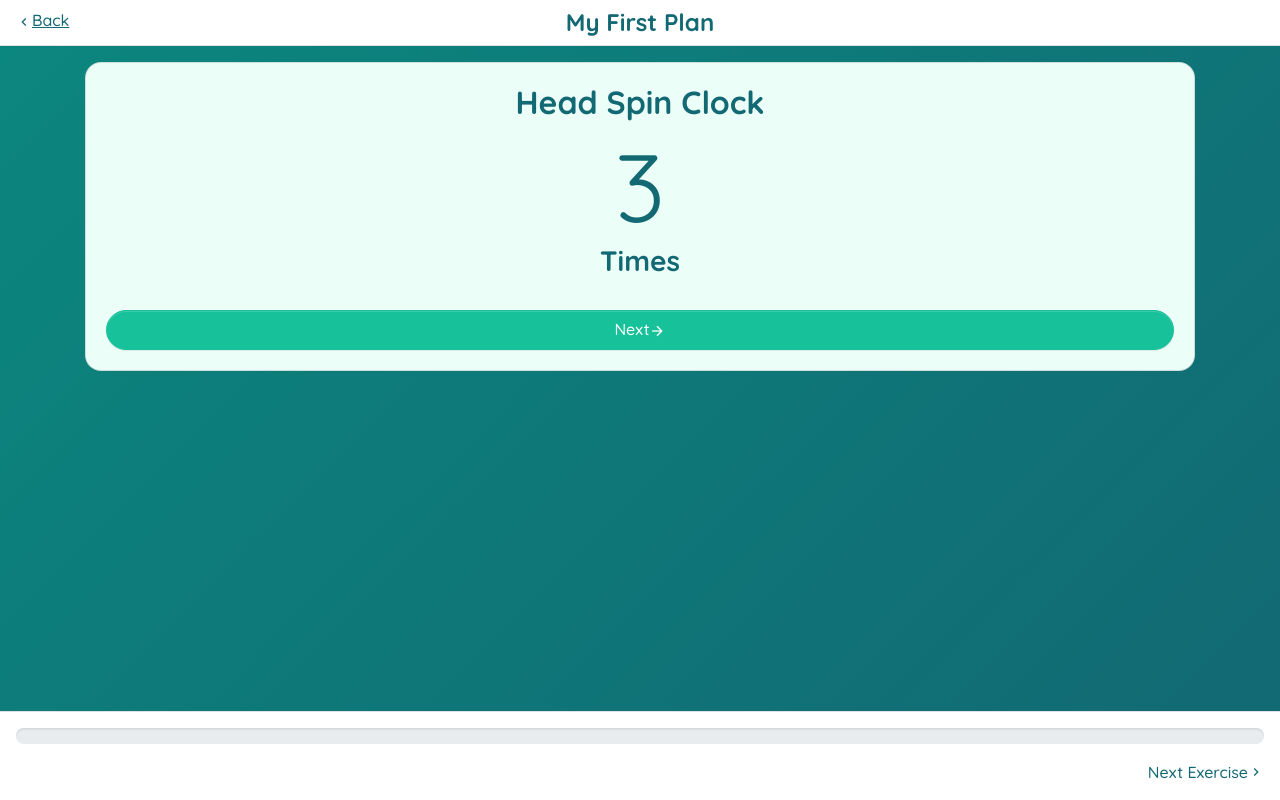
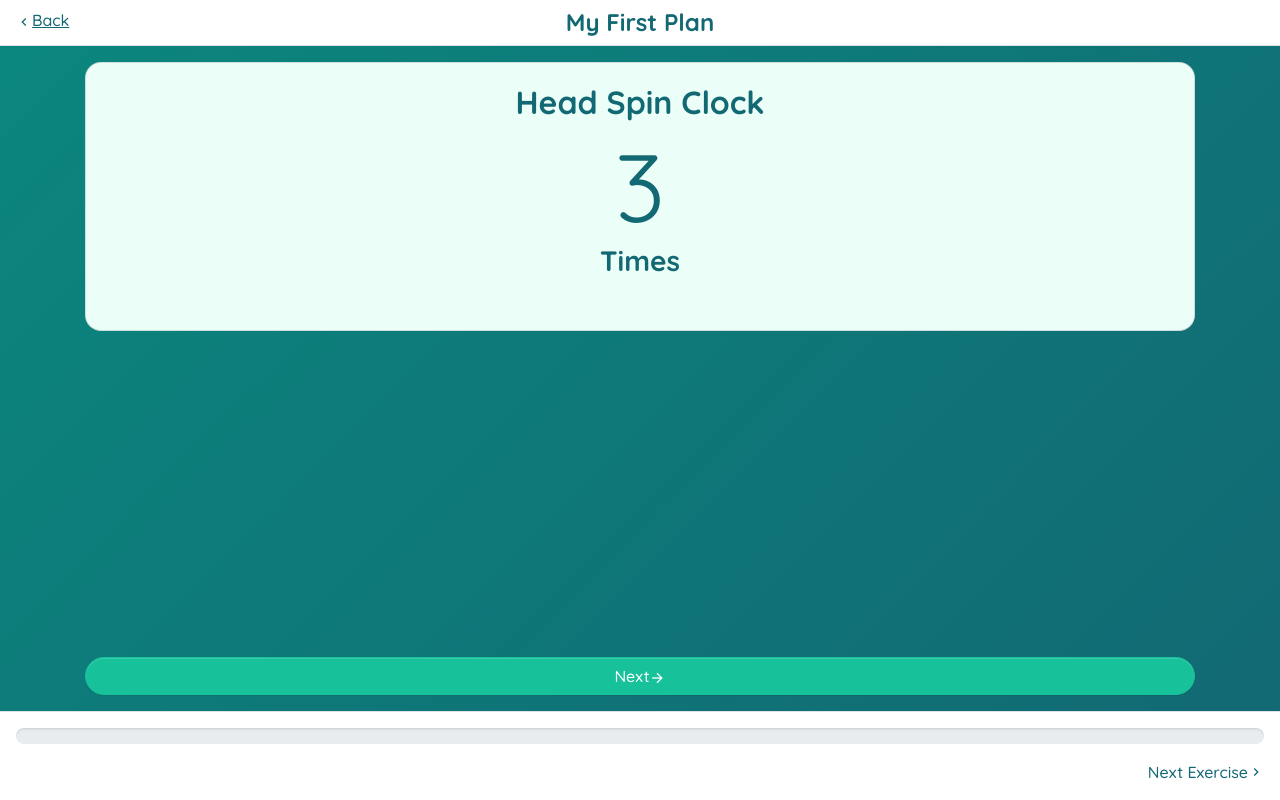
Before and after one commit to williamLafortuneCaissy/trainingApp, a React (Create React App) app: page /active/0 in a window 1280 px wide. Built offline with nearby package versions, Linux system fonts and the light colour scheme.

Commit message:
Added serie check functionnality

```diff
--- a/src/components/PlanExercise.js
+++ b/src/components/PlanExercise.js
@@ -1,4 +1,4 @@
-import React, { useState } from 'react';
+import React, { Fragment, useState } from 'react';
 // eslint-disable-next-line
 import { Button, Card, Col, Container, Modal, ProgressBar, Row } from 'react-bootstrap';
 import { Link, useParams, useRouteMatch } from 'react-router-dom';
@@ -7,43 +7,84 @@ import Timer from './global/timer';
 
 
 const PlanExercise = (props) => {
+    // url variables
     let { setId } = useParams(); //get url id base on parent :setId
     setId = Number(setId);
     const { path } = useRouteMatch('/active'); //path = baseUrl that matches until /active
 
+    // data vars
+    const set = data.sets[setId];
     const nbSets = data.sets.length;
     const progress = setId / (nbSets-1) * 100;
-    const set = data.sets[setId];
 
-    const [done, setDone] = useState(true); // sets to true to enable the "next exercise" btn
+    const [seriesDone, setSeriesDone] = useState(0);
 
     const getNextBtn = () => {
-        if (done) {
-            if (setId < nbSets-1) {
-                return (
+        let btn = null;
+
+        // const currentStatus = null
+        if (seriesDone < set.series) {
+            btn =
+                <Button variant="secondary" block onClick={() => setSeriesDone(seriesDone+1)}>Check</Button>
+        } else if (setId < nbSets-1) {
+            btn =
                 <Link to={`${path}/${setId+1}`} className="btn btn-secondary btn-block">
                     <span>Next</span>
-                        <i className="mdi mdi-arrow-right"></i>
+                    <i className="mdi mdi-arrow-right lh-1"></i>
                 </Link>
-                );
-            } else {
-                return(
+        } else if (setId === nbSets-1) {
+            btn =
                 <Link to={`/`} className="btn btn-secondary btn-block">
                     <span>Done !</span>
                 </Link>
-                );
+        } else {
+            console.error("Could not get PlanExercise's next btn", setId, nbSets);
+        }
+
+        return btn;
+
+    }
+
+    const getSeriesBtns = () => {
+
+        // function that sets the right serie based on the clicked btn
+        const toggleSeriesDone = (serieId) => {
+            if (seriesDone === serieId+1) {
+                // if clicked on the last active btn, it toggles it
+                setSeriesDone(serieId)
+            } else {
+                // else make the clicked btn active
+                setSeriesDone(serieId+1)
             }
         }
 
+        let el = [];
+        for (let i = 0; i < set.series; i++) {
+
+            // doneClass = 'done' on all btns before seriesDone number
+            const doneClass = i < seriesDone ? 'done' : '';
+
+            el.push(
+                <button
+                    key={`Serie${i}`}
+                    onClick={() => toggleSeriesDone(i)}
+                    className={`series-btn ${doneClass}`}>
+                    x
+                </button>
+            )
+        }
+        return el;
     }
 
     return (
         <>
-            <main className="flex-grow-1 overflow-auto pt-3">
-                <Container>
+            <main className="flex-grow-1 pt-3 container d-flex flex-column">
                 {set.exercises.map((exercise, key) => (
                     <Card body key={key} className="text-center mb-3">
                         <div className="h2">{exercise.title}</div>
+                        {exercise.description &&
+                            <p className="mb-1">( {exercise.description} )</p>
+                        }
                         <div className="d-flex justify-content-around">
                             {exercise.time &&
                                 <>
@@ -66,12 +107,22 @@ const PlanExercise = (props) => {
                                 {/* <div className="display-1 text-center">{timer}</div> */}
                             </div>
                         }
-                            {getNextBtn()}
                     </Card>
                 ))}
-                </Container>
+                <div className="mt-auto mb-3">
+                    {set.series &&
+                        <Fragment>
+                            <div className="text-center mb-3">
+                                <div className="text-light mb-3 lh-1">Series</div>
+                                {getSeriesBtns()}
+                            </div>
+                        </Fragment>
+                    }
+
+                    {getNextBtn()}
+                </div>
             </main>
-            <footer className="bg-white text-primary border-top">
+            <footer className="bg-white text-primary border-top sticky-bottom">
                 <div className="px-3 pt-3">
                     <ProgressBar now={progress} />
                 </div>
```
Lines whose indentation alone changed are shown as unchanged.
